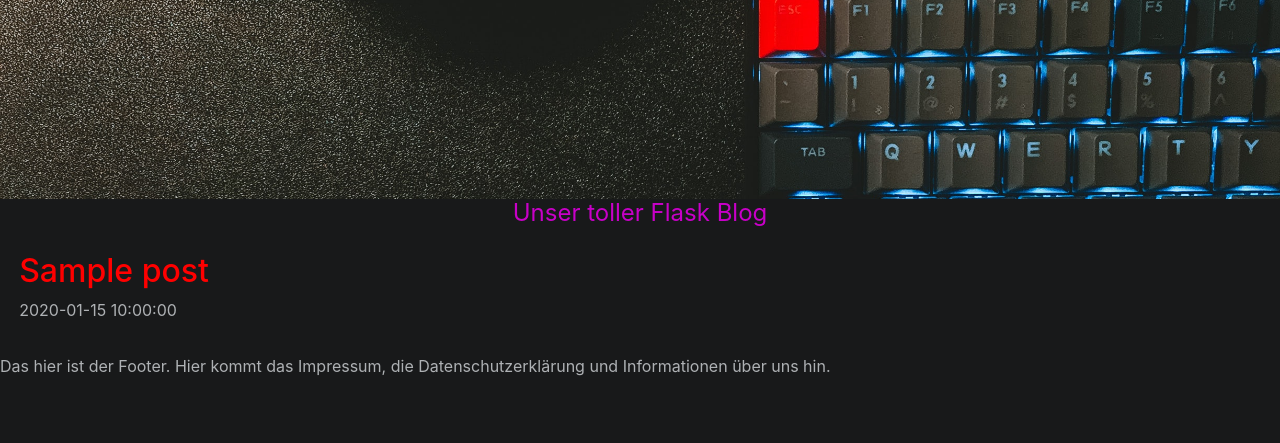
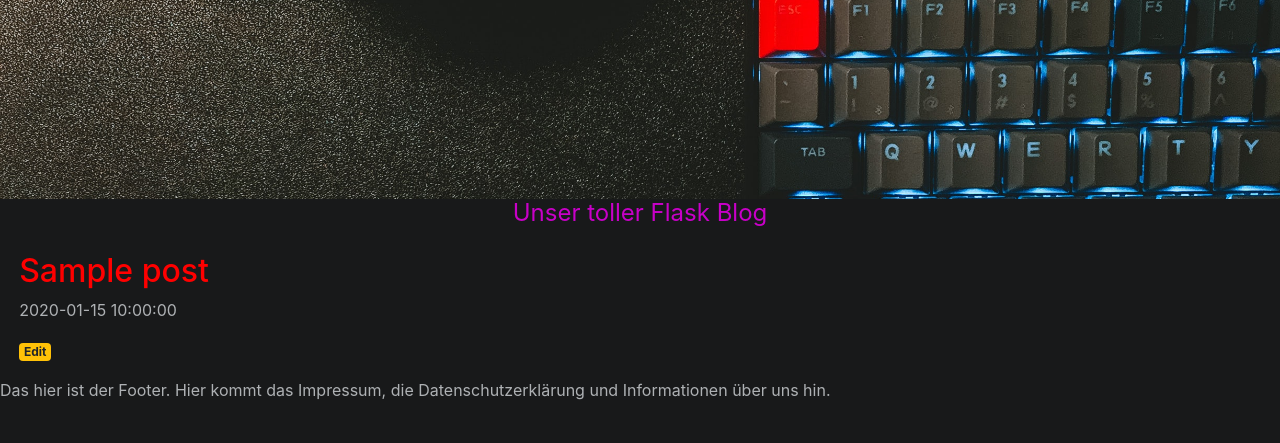
Before and after one commit to qasch/flask-web-app, a Flask app: template templates/index.html in a window 1280 px wide. Shown: the part 41-484 px from the top of the page. Run offline with Flask 2, Linux system fonts and the light colour scheme; the template is opened without the code that fills it: most values are stand-ins (such as "Sample title", 1, 10 or a date in 2020); some libraries are stand-ins or nearby versions.

Commit message:
Add edit button on index page

```diff
--- a/templates/index.html
+++ b/templates/index.html
@@ -23,6 +23,9 @@
         <h2>{{ post['title'] }}</h2>
     </a>
     <p>{{ post['created'] }}</p>
+    <a href="{{ url_for('edit', id=post['id']) }}">
+        <span class="badge badge-warning">Edit</span>
+    </a>
     {% endfor %}
 </section>
 
```
